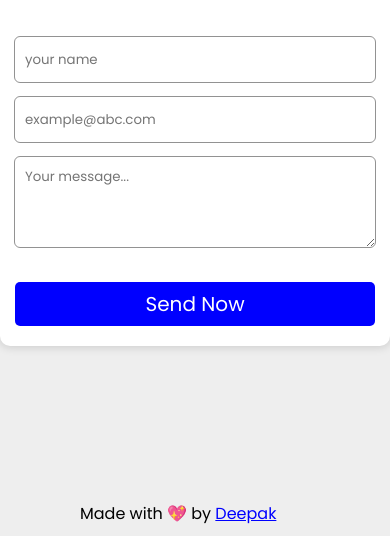
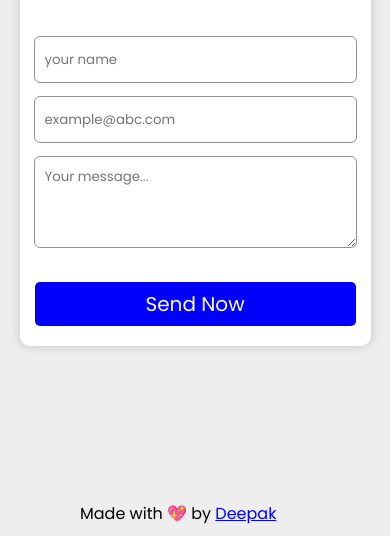
Before and after one commit to deepakydv9315/blue-contact-form, a plain HTML site: page index.html in a window 390 px wide. Shown: the part 308-844 px from the top of the page. Drawn offline with Linux system fonts and the light colour scheme.

Commit message:
Update style.css

```diff
--- a/style.css
+++ b/style.css
@@ -97,3 +97,9 @@ textarea{
 .dev-info a{
     color: blue;
 }
+
+@media (max-width:477px){
+    .form-wrapper{
+        width: 90%;
+    }
+}
```
